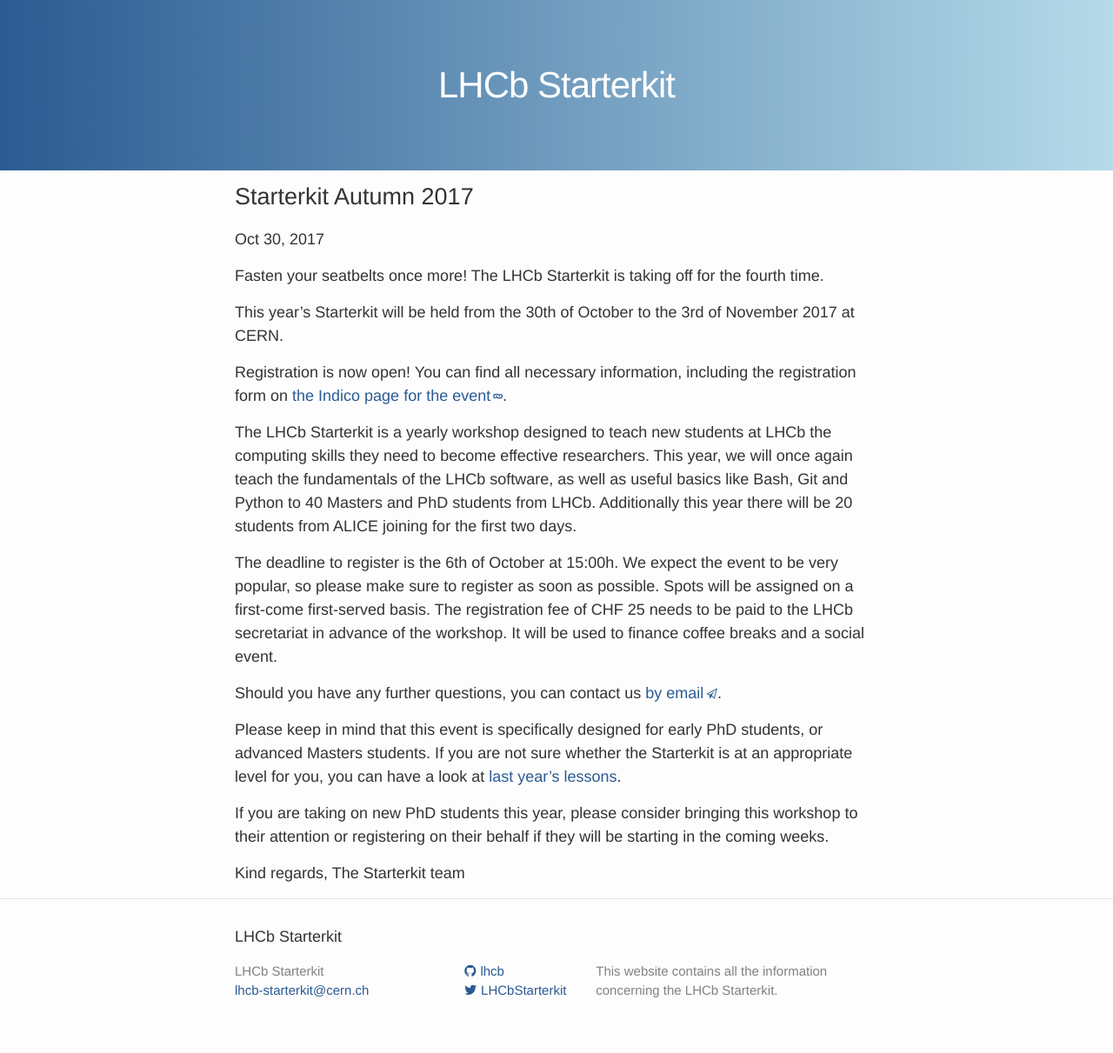
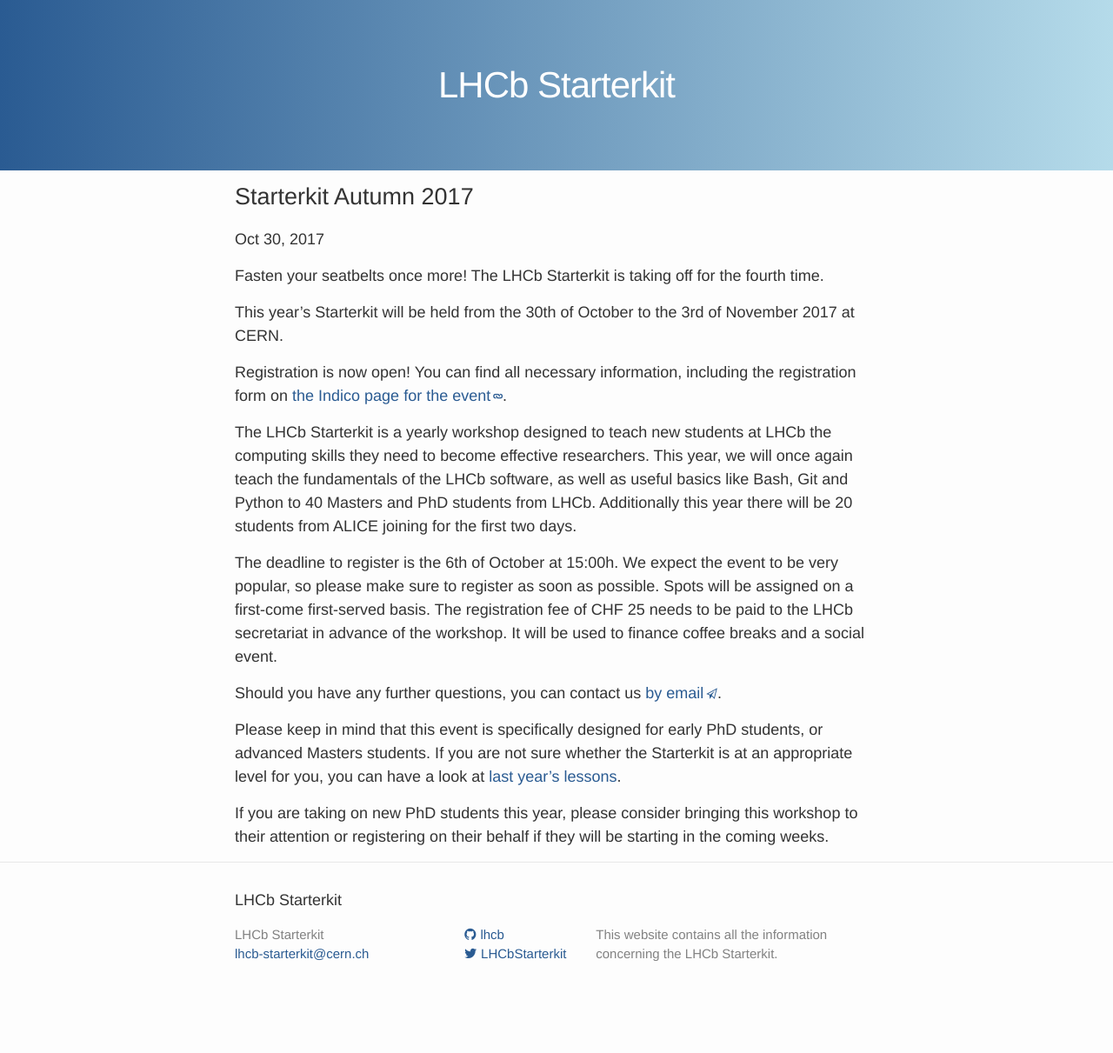
Before and after one commit to lhcb/starterkit, a Jekyll site: the page built from _posts/2017-10-30-starterkit-autumn-2017.md, in a window 1280 px wide. Shown: the whole page at 87% size. Built offline with Jekyll 4.4.1, drawn with Linux system fonts in a browser that asks for light colours; after the commit the page ends 1169 px from its top, so only the background shows below that.

Commit message:
Remove signiture from the post opening 2017 registration

```diff
--- a/_posts/2017-10-30-starterkit-autumn-2017.md
+++ b/_posts/2017-10-30-starterkit-autumn-2017.md
@@ -40,9 +40,6 @@
 workshop to their attention or registering on their behalf if they will be
 starting in the coming weeks.
 
-Kind regards,
-The Starterkit team
-
 
 [indico]: https://indico.cern.ch/e/lhcb-starterkit-2017
 [email]: mailto:lhcb-starterkit@cern.ch
```
